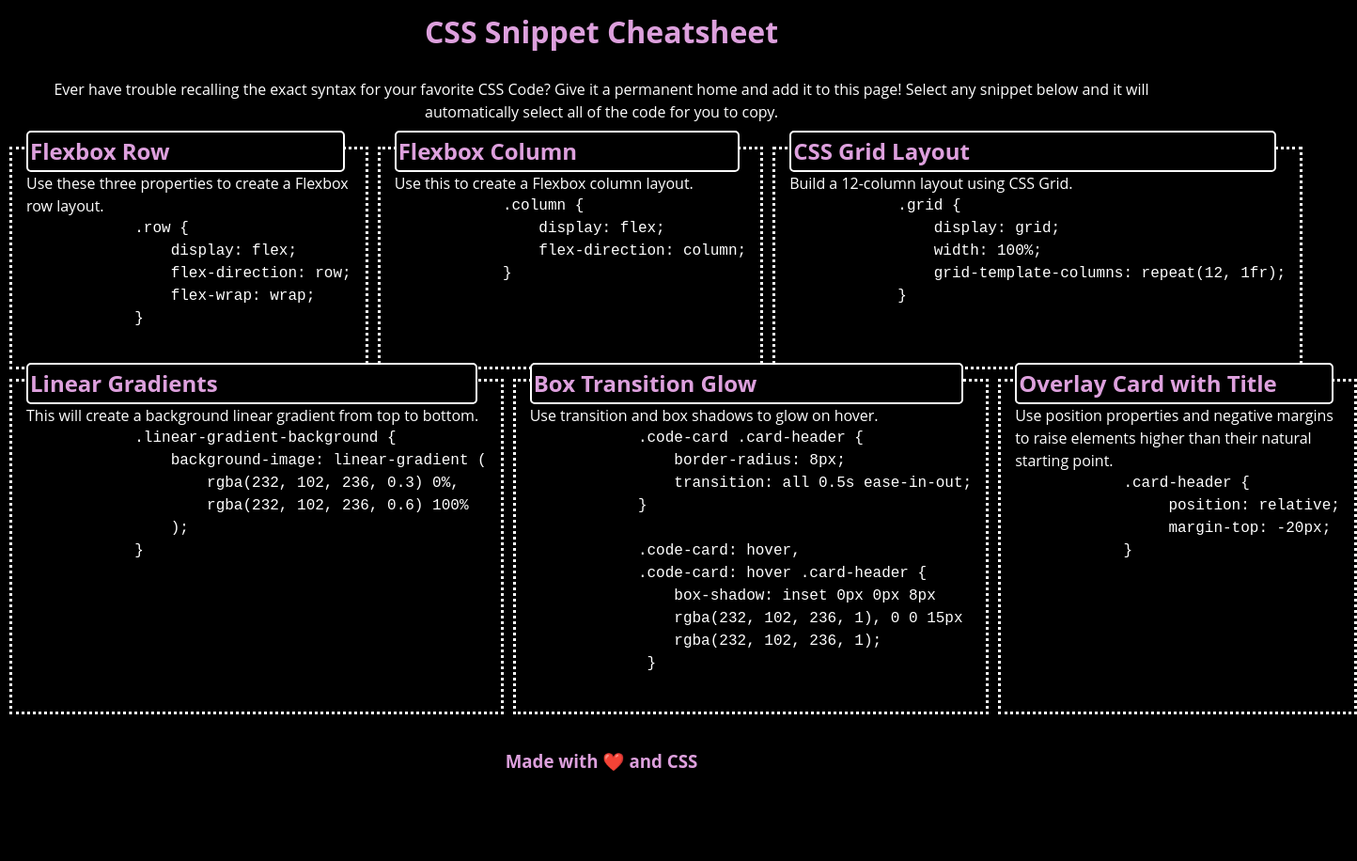
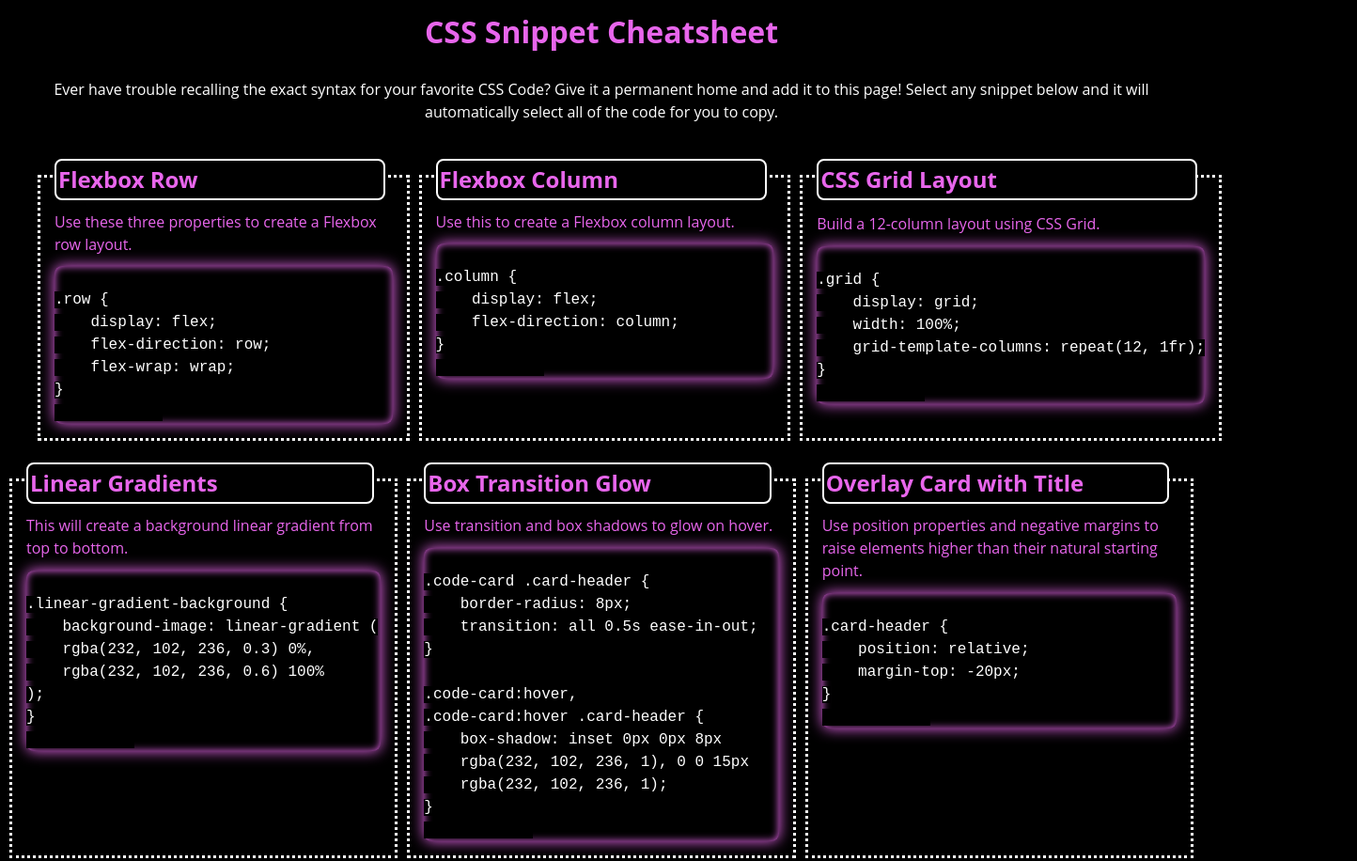
Before and after one commit to ssbbgm/CSS-Snippet-Cheatsheet, a plain HTML site: page index.html in a window 1280 px wide. Shown: the top 916 px of the page at 94% size, 1444 px wide, since content can reach past the window. Before the commit the page ends 834 px from the top, so only its background shows below. Drawn offline with Linux system fonts and the light colour scheme.

Commit message:
removed a lot of unnecessary code in CSS formated the <pre> tags and added <code> tags to that

```diff
--- a/assets/css/styles.css
+++ b/assets/css/styles.css
@@ -1,80 +1,3 @@
-/* * {
-    background-color: black;
-}
-
-h1, header, footer {
-    display:flex;
-    flex-direction: row;
-    justify-content: center;
-    margin: 0%;
-    color: plum;
-}
-
-header p {
-    margin-bottom: 3%;
-    color: white;
-}
-
-.content-box {
-    display: inline-grid;
-    flex-direction: row;
-    padding: 15px;
-    border:  dotted white;
-    width: 30%;
-}
-
-.content-box p {
-   color: plum;
-}
-
-.top-row {
-    display: flex;
-    flex-direction: row;
-    flex-wrap: wrap;
-    justify-content: space-around;
-    margin-bottom: 3%;
-}
-
-.top-row .content-box-header {
-  position: relative;
-  top: -52px;
-  color: plum;
-  background-color: black;
-  border: 2px solid white;
-  border-radius: 5px;
-  width: 98%;
-  padding: 2px;
-}
-
-
-.bottom-row .content-box-header {
-    position: relative;
-    top: -52px;
-    color: plum;
-    background-color: black;
-    border: 2px solid white;
-    border-radius: 5px;
-    width: 98%;
-    height: 35%;
-    padding: 2px;
-  }
-
-pre {
-    /* text-align: left; */
-    /* margin-left: -80px; */
-    /* background-image: linear-gradient (
-        rgba(232, 102, 236, 0.3) 0%,
-        rgba(232, 102, 236, 0.6) 100%
-    );
-} */
-
-
-/* .bottom-row {
-    display: flex;
-    flex-direction: row;
-    justify-content: space-around;
-} */
-
 * {
     box-sizing: border-box;
     padding: 0;
@@ -108,7 +31,7 @@ h1 {
     flex-wrap: wrap;
     justify-content: center;
     margin: 0%;
-    color: plum;
+    color: rgba(232, 102, 236, 1);
     margin-bottom: 2%;
 }
 
@@ -132,15 +55,17 @@ header p {
     align-content: center;
     justify-content: space-between;
     width: 100%;
+    margin: 30px;
 }
 
-.content-box {
-    display: inline-box;
-    /* flex-direction: row; */
+.code-card {
+    display: flex;
+    flex-direction: column;
     padding: 15px;
-    border:  dotted white;
+    border: dotted white;
     width: 100%;
 }
+
 
 
 .bottom-row {
@@ -155,25 +80,37 @@ header p {
     width: 100%;
 }
 
-.content-box h2 {
+.code-card h2 {
     position: relative;
     margin-top: -35px;
-    color: plum;
+    color: rgba(232, 102, 236, 1);
     background-color: black;
     border: 2px solid white;
     border-radius: 5px;
     width: 98%;
     padding: 2px;
+    margin-bottom: 3%;
 }
-.content-box p {
-    color: white;
+.code-card p {
+    color: rgba(232, 102, 236, 1);
 }
 
 footer {
     margin-top: 2%;
-    color: plum;
+    color: rgba(232, 102, 236, 1);
 }
 
 pre {
     color: white;
+    box-shadow: inset 0px 0px 8px
+    rgba(232, 102, 236, 1), 0 0 15px
+    rgba(232, 102, 236, 1);
+    margin-top: 3%;
+    padding: 0;
+    border-radius: 8px;
 }
+
+.code-card .card-header {
+    border-radius: 8px;
+    transition: all 0.5s ease-in-out;
+}
--- a/index.html
+++ b/index.html
@@ -16,80 +16,80 @@
         </p>
     </header>
 <div class="top-row">
-    <section class="content-box">
-        <h2 class="content-box-header">Flexbox Row</h2>
+    <section class="code-card">
+        <h2 class="card-header">Flexbox Row</h2>
         <div class="inside-box">
             <p>Use these three properties to create a Flexbox row layout.</p>
-            <pre>
+            <p><pre><code>
 .row {
     display: flex;
     flex-direction: row;
     flex-wrap: wrap;
 }
-        </pre>
+            </code></pre></p>
         </div>
     </section>
-    <section class="content-box">
-        <h2 class="content-box-header">Flexbox Column</h2>
+    <section class="code-card">
+        <h2 class="card-header">Flexbox Column</h2>
             <p>Use this to create a Flexbox column layout.</p>
-            <pre>
+            <pre><code>
 .column {
     display: flex;
     flex-direction: column;
 }
-            </pre>
+            </code></pre>
     </section>
-    <section class="content-box">
-        <h2 class="content-box-header">CSS Grid Layout</h2>
+    <section class="code-card">
+        <h2 class="card-header">CSS Grid Layout</h2>
             <p>Build a 12-column layout using CSS Grid.</p>
-            <pre>
+            <pre><code>
 .grid {
     display: grid;
     width: 100%;
     grid-template-columns: repeat(12, 1fr);
 }
-            </pre>
+            </code></pre>
     </section>
     </div>
 <div class="bottom-row">
-    <section class="content-box">
-        <h2 class="content-box-header">Linear Gradients</h2>
+    <section class="code-card">
+        <h2 class="card-header">Linear Gradients</h2>
             <p>This will create a background linear gradient from top to bottom.</p>
-            <pre>
+            <pre><code>
 .linear-gradient-background {
     background-image: linear-gradient (
     rgba(232, 102, 236, 0.3) 0%,
     rgba(232, 102, 236, 0.6) 100%
 );
 }
-            </pre>
+            </code></pre>
     </section>
-    <section class="content-box">
-        <h2 class="content-box-header">Box Transition Glow</h2>
+    <section class="code-card">
+        <h2 class="card-header">Box Transition Glow</h2>
             <p>Use transition and box shadows to glow on hover.</p>
-            <pre>
+            <pre><code>
 .code-card .card-header {
     border-radius: 8px;
     transition: all 0.5s ease-in-out;
 }
 
-            .code-card: hover,
-            .code-card: hover .card-header {
+.code-card:hover,
+.code-card:hover .card-header {
     box-shadow: inset 0px 0px 8px
     rgba(232, 102, 236, 1), 0 0 15px
     rgba(232, 102, 236, 1);
 }
-            </pre>
+            </code></pre>
     </section>
-    <section class="content-box">
-        <h2 class="content-box-header">Overlay Card with Title</h2>
+    <section class="code-card">
+        <h2 class="card-header">Overlay Card with Title</h2>
             <p>Use position properties and negative margins to raise elements higher than their natural starting point.</p>
-            <pre>
+            <pre><code>
 .card-header {
     position: relative;
     margin-top: -20px;
 }
-            </pre>
+            </code></pre>
     </section>
     </div>
     <footer>
```
Lines whose indentation alone changed are shown as unchanged.
